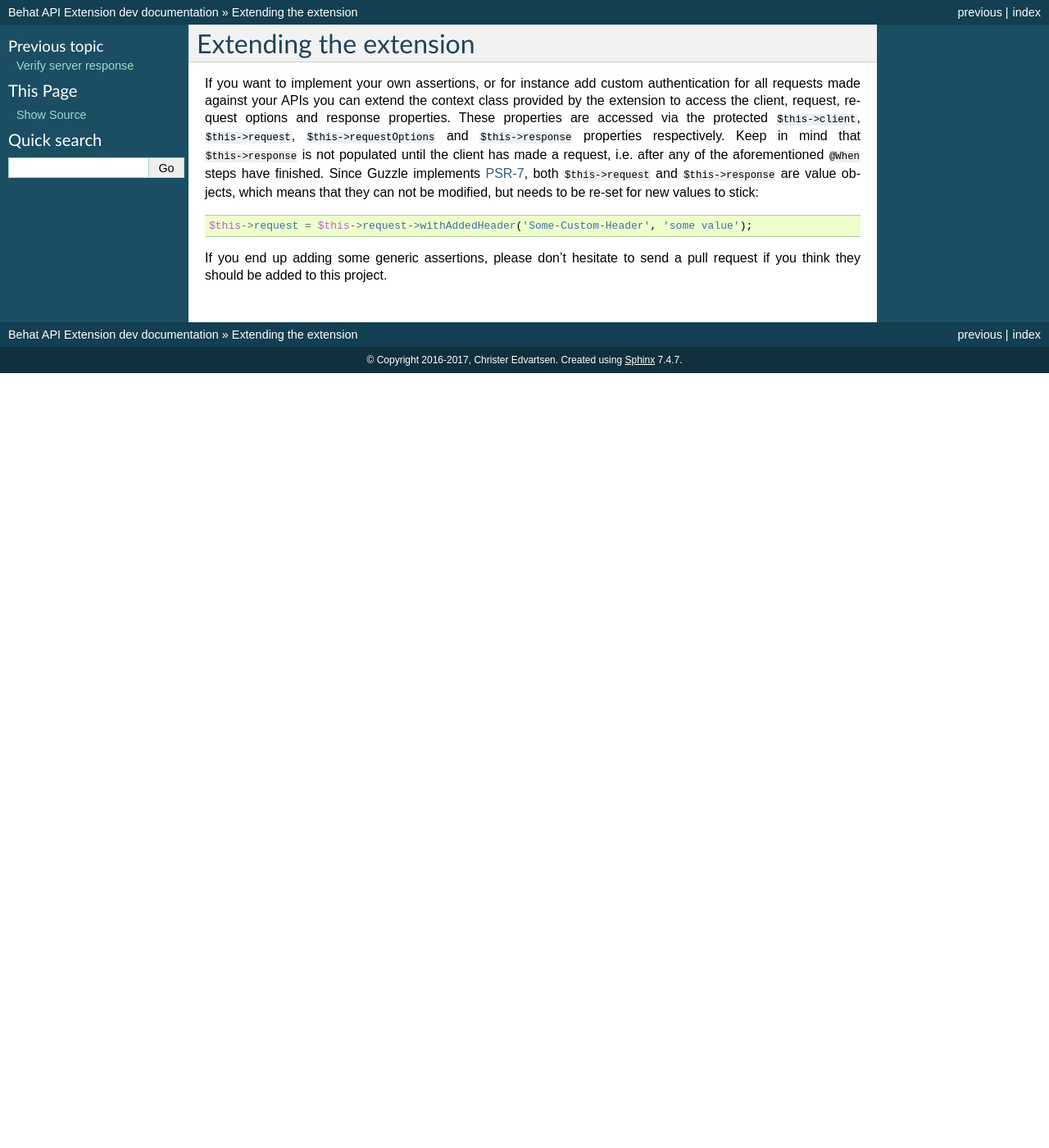
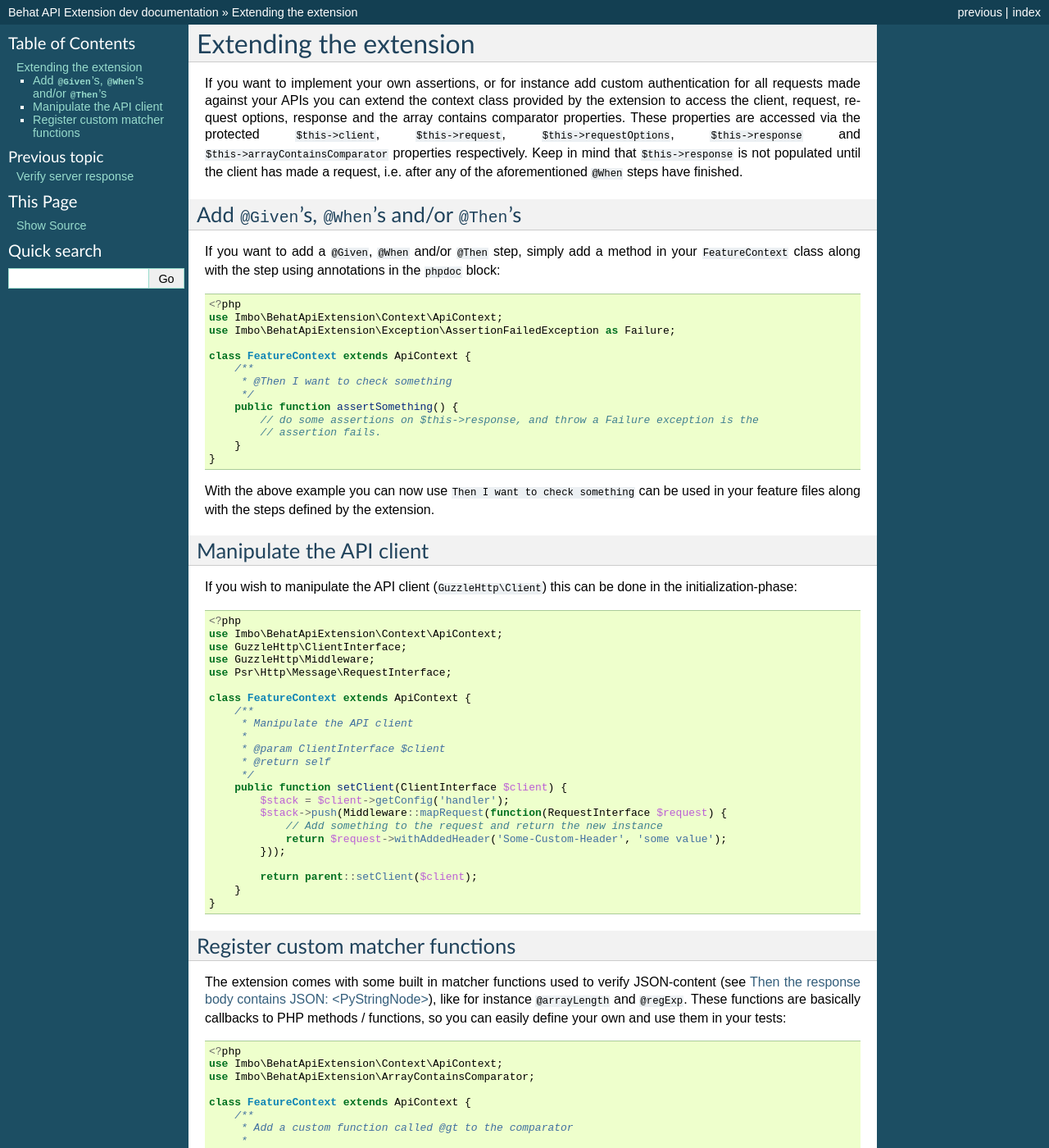
Before and after one commit to imbo/behat-api-extension, a Sphinx documentation site: the page built from docs/guide/extending-the-extension.rst, in a window 1280 px wide and 1400 px high. Shown: the whole window at 82% size. Built offline with Sphinx 7.4.7, drawn with Linux system fonts in a browser that asks for light colours; some of the changed text lies outside the part shown.

```diff
--- a/docs/guide/extending-the-extension.rst
+++ b/docs/guide/extending-the-extension.rst
@@ -1,10 +1,113 @@
 Extending the extension
 =======================
 
-If you want to implement your own assertions, or for instance add custom authentication for all requests made against your APIs you can extend the context class provided by the extension to access the client, request, request options and response properties. These properties are accessed via the protected ``$this->client``, ``$this->request``, ``$this->requestOptions`` and ``$this->response`` properties respectively. Keep in mind that ``$this->response`` is not populated until the client has made a request, i.e. after any of the aforementioned ``@When`` steps have finished. Since Guzzle implements `PSR-7 <http://www.php-fig.org/psr/psr-7/>`_, both ``$this->request`` and ``$this->response`` are value objects, which means that they can not be modified, but needs to be re-set for new values to stick:
+If you want to implement your own assertions, or for instance add custom authentication for all requests made against your APIs you can extend the context class provided by the extension to access the client, request, request options, response and the array contains comparator properties. These properties are accessed via the protected ``$this->client``, ``$this->request``, ``$this->requestOptions``, ``$this->response`` and ``$this->arrayContainsComparator`` properties respectively. Keep in mind that ``$this->response`` is not populated until the client has made a request, i.e. after any of the aforementioned ``@When`` steps have finished.
+
+Add ``@Given``'s, ``@When``'s and/or ``@Then``'s
+------------------------------------------------
+
+If you want to add a ``@Given``, ``@When`` and/or ``@Then`` step, simply add a method in your ``FeatureContext`` class along with the step using annotations in the ``phpdoc`` block:
 
 .. code-block:: php
 
-    $this->request = $this->request->withAddedHeader('Some-Custom-Header', 'some value');
+    <?php
+    use Imbo\BehatApiExtension\Context\ApiContext;
+    use Imbo\BehatApiExtension\Exception\AssertionFailedException as Failure;
 
-If you end up adding some generic assertions, please don't hesitate to send a pull request if you think they should be added to this project.
+    class FeatureContext extends ApiContext {
+        /**
+         * @Then I want to check something
+         */
+        public function assertSomething() {
+            // do some assertions on $this->response, and throw a Failure exception is the
+            // assertion fails.
+        }
+    }
+
+With the above example you can now use ``Then I want to check something`` can be used in your feature files along with the steps defined by the extension.
+
+Manipulate the API client
+-------------------------
+
+If you wish to manipulate the API client (``GuzzleHttp\Client``) this can be done in the initialization-phase:
+
+.. code-block:: php
+
+    <?php
+    use Imbo\BehatApiExtension\Context\ApiContext;
+    use GuzzleHttp\ClientInterface;
+    use GuzzleHttp\Middleware;
+    use Psr\Http\Message\RequestInterface;
+
+    class FeatureContext extends ApiContext {
+        /**
+         * Manipulate the API client
+         *
+         * @param ClientInterface $client
+         * @return self
+         */
+        public function setClient(ClientInterface $client) {
+            $stack = $client->getConfig('handler');
+            $stack->push(Middleware::mapRequest(function(RequestInterface $request) {
+                // Add something to the request and return the new instance
+                return $request->withAddedHeader('Some-Custom-Header', 'some value');
+            }));
+
+            return parent::setClient($client);
+        }
+    }
+
+Register custom matcher functions
+---------------------------------
+
+The extension comes with some built in matcher functions used to verify JSON-content (see :ref:`then-the-response-body-contains-json`), like for instance ``@arrayLength`` and ``@regExp``. These functions are basically callbacks to PHP methods / functions, so you can easily define your own and use them in your tests:
+
+.. code-block:: php
+
+    <?php
+    use Imbo\BehatApiExtension\Context\ApiContext;
+    use Imbo\BehatApiExtension\ArrayContainsComparator;
+
+    class FeatureContext extends ApiContext {
+        /**
+         * Add a custom function called @gt to the comparator
+         *
+         * @param ArrayContainsComparator $comparator
+         * @return self
+         */
+        public function setArrayContainsComparator(ArrayContainsComparator $comparator) {
+            $comparator->addFunction('gt', function($num, $gt) {
+                $num = (int) $num;
+                $gt = (int) $gt;
+
+                if ($num <= $gt) {
+                    throw new InvalidArgumentException(sprintf(
+                        'Expected number to be greater than %d, got: %d.',
+                        $gt,
+                        $num
+                    ));
+                }
+            });
+
+            return parent::setArrayContainsComparator($comparator);
+        }
+    }
+
+The above snippet adds a custom matcher function called ``@gt`` that can be used to check if a number is greater than another number. Given the following response body:
+
+.. code-block:: json
+
+    {
+      "number": 42
+    }
+
+the number in the ``number`` key could be verified with:
+
+.. code-block:: gherkin
+
+    Then the response body contains JSON:
+        """
+        {
+          "number": "@gt(40)"
+        }
+        """
```
Also changed, not shown: docs/guide/verify-server-response.rst (+42 -37 lines), docs/installation/configuration.rst (+5 -5 lines), docs/installation/upgrade.rst (+51 -3 lines).
